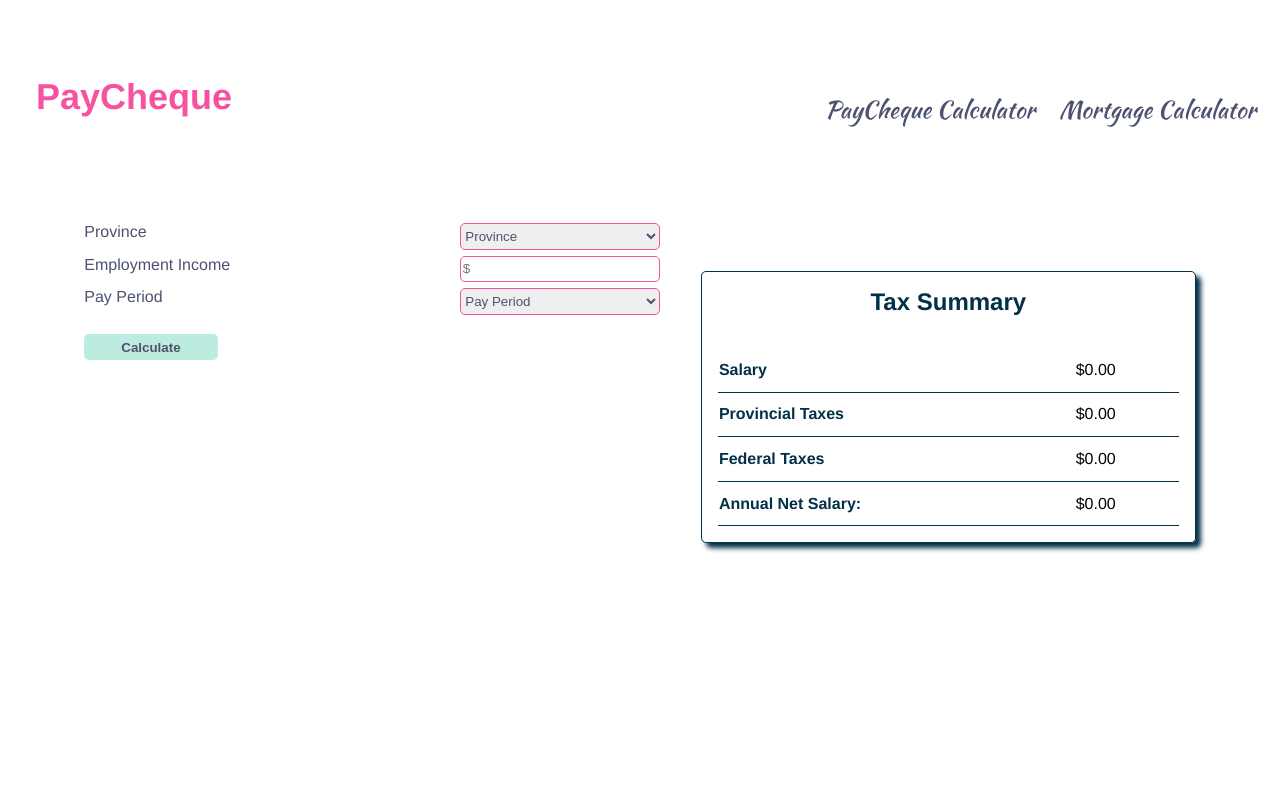
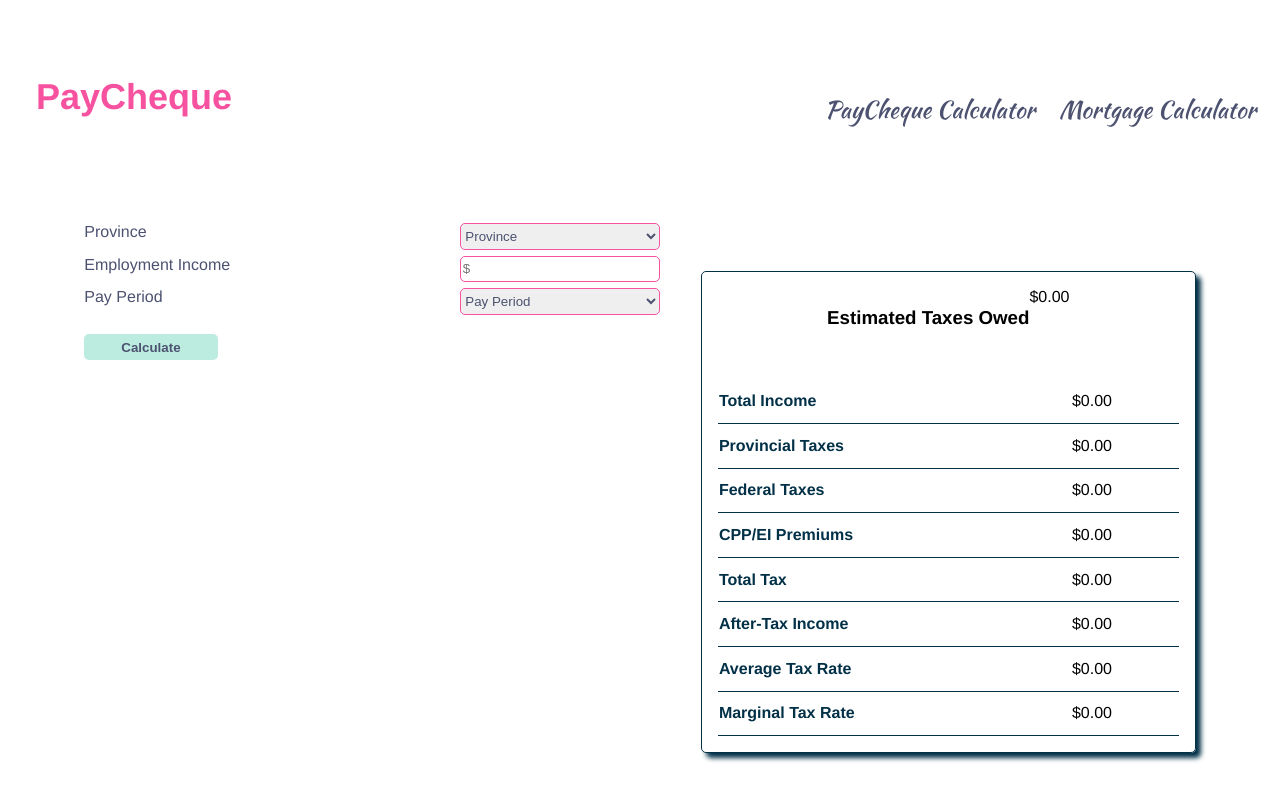
Before and after one commit to Jevaughn-W/Paycheque, a React (Create React App) app: page / in a window 1280 px wide. Shown: the part 724-1524 px from the top of the page. Built offline with nearby package versions, Linux system fonts and the light colour scheme.

Commit message:
Update page structure

```diff
--- a/src/components/output/index.jsx
+++ b/src/components/output/index.jsx
@@ -9,11 +9,13 @@ export default function ShowCalculation(props) {
   return(
     <section className="result">
       <div className="result-header">
-        <h2>Tax Summary</h2>
+        <h3>Estimated Taxes Owed</h3>
+        <span>{new Intl.NumberFormat("en-US", {style: 'currency', currency : "USD"}).format( 0)}</span>
       </div>
+
       <table>
         <tr>
-          <td className="label">Salary</td>
+          <td className="label">Total Income</td>
           <td>{new Intl.NumberFormat("en-US", {style: 'currency', currency : "USD"}).format(props.state.salaryForm.Salary)}</td>
         </tr>
         <tr>
@@ -25,8 +27,24 @@ export default function ShowCalculation(props) {
           <td>{new Intl.NumberFormat("en-US", {style: 'currency', currency : "USD"}).format(props.state.taxes.Federal)}</td>
         </tr>
         <tr>
-          <td className="label">Annual Net Salary:</td>
-          <td>{new Intl.NumberFormat("en-US", {style: 'currency', currency : "USD"}).format( 0)}</td>
+          <td className="label">CPP/EI Premiums</td>
+          <td>{new Intl.NumberFormat("en-US", {style: 'currency', currency : "USD"}).format(props.state.taxes.Federal)}</td>
+        </tr>
+        <tr>
+          <td className="label bolded">Total Tax</td>
+          <td className="bolded">{new Intl.NumberFormat("en-US", {style: 'currency', currency : "USD"}).format( 0)}</td>
+        </tr>
+        <tr>
+          <td className="label bolded">After-Tax Income</td>
+          <td className="bolded">{new Intl.NumberFormat("en-US", {style: 'currency', currency : "USD"}).format( 0)}</td>
+        </tr>
+        <tr>
+          <td className="label bolded">Average Tax Rate</td>
+          <td className="bolded">{new Intl.NumberFormat("en-US", {style: 'currency', currency : "USD"}).format( 0)}</td>
+        </tr>
+        <tr>
+          <td className="label bolded">Marginal Tax Rate</td>
+          <td className="bolded">{new Intl.NumberFormat("en-US", {style: 'currency', currency : "USD"}).format( 0)}</td>
         </tr>
       </table>
     </section>
```
